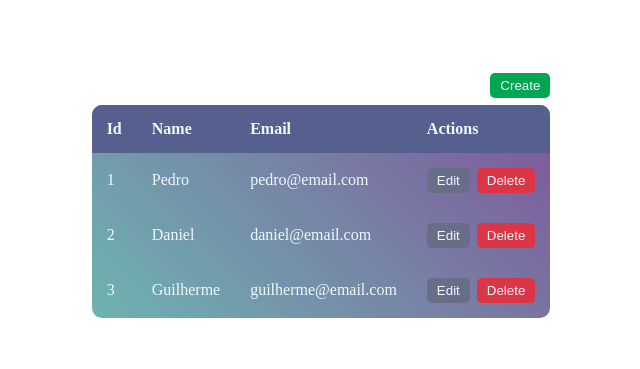
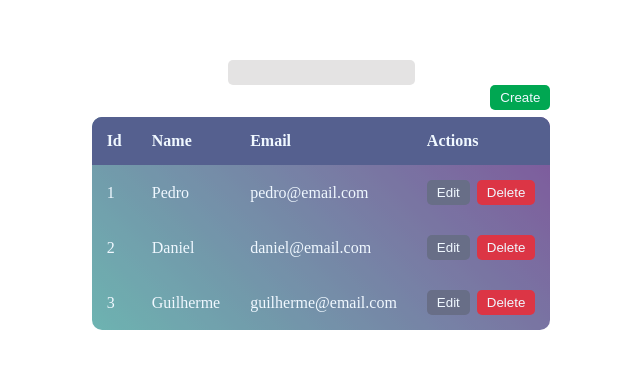
Before and after one commit to Cinnamoon-dev/React-Front, a React (Create React App) app: page / in a window 1280 px wide. Shown: the part 213-582 px from the top of the page, without its empty margins (319-959 px from the left). Built offline with nearby package versions, Linux system fonts and the light colour scheme.

Commit message:
chore: adding Input component

```diff
--- a/src/pages/Home/Home.module.scss
+++ b/src/pages/Home/Home.module.scss
@@ -1,5 +1,6 @@
 .App{
   display: flex;
+  flex-direction: column;
   align-items: center;
   justify-content: center;
   height: 100vh;
--- a/src/pages/Home/Home.tsx
+++ b/src/pages/Home/Home.tsx
@@ -1,4 +1,4 @@
-import { Table } from '../../components'
+import { Table, Input } from '../../components'
 import styles from './Home.module.scss'
 
 const Home = () => {
@@ -18,6 +18,7 @@ const Home = () => {
 
     return(
         <div className={styles['App']}>
+            <Input/>
             <Table tableData={data} tableColumns={columns} actions={actions} renderActions/>
         </div>
     )
```
